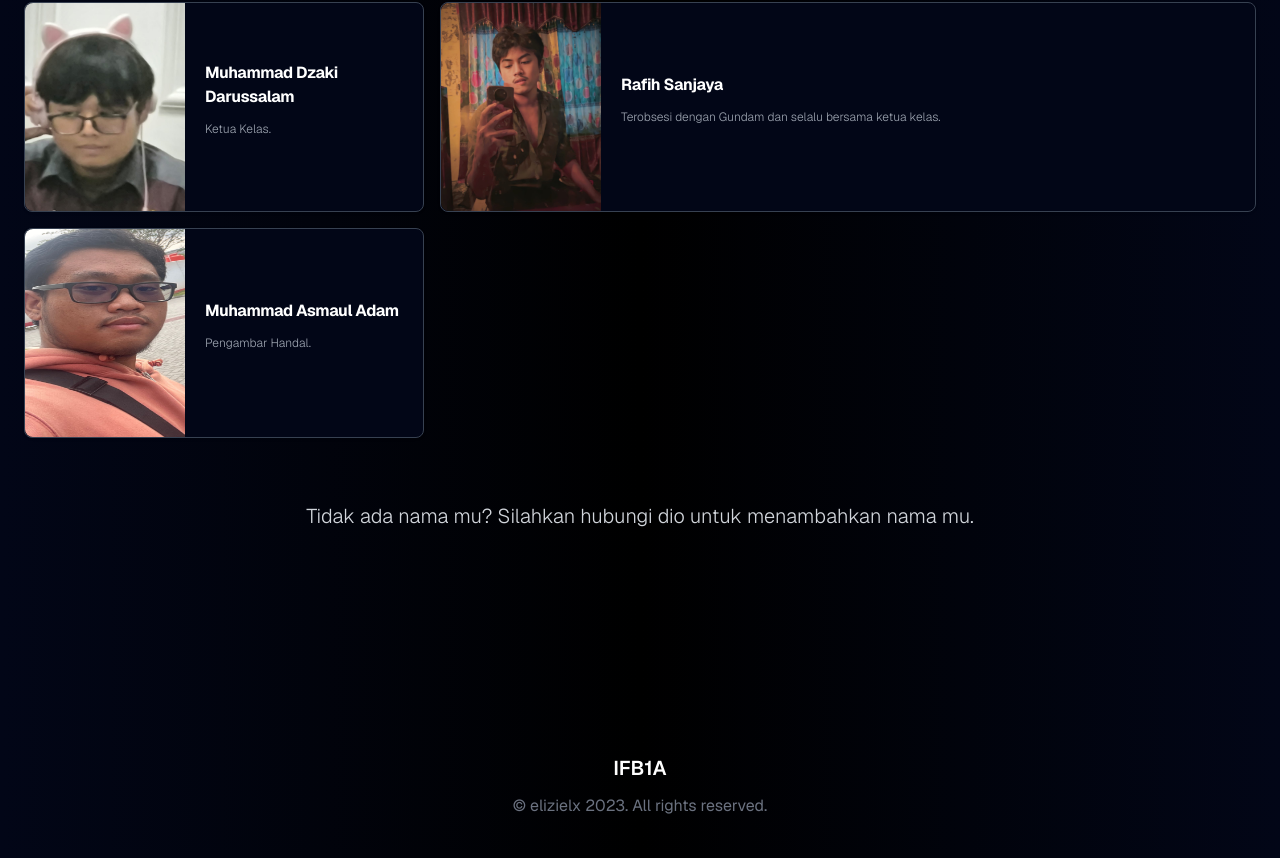
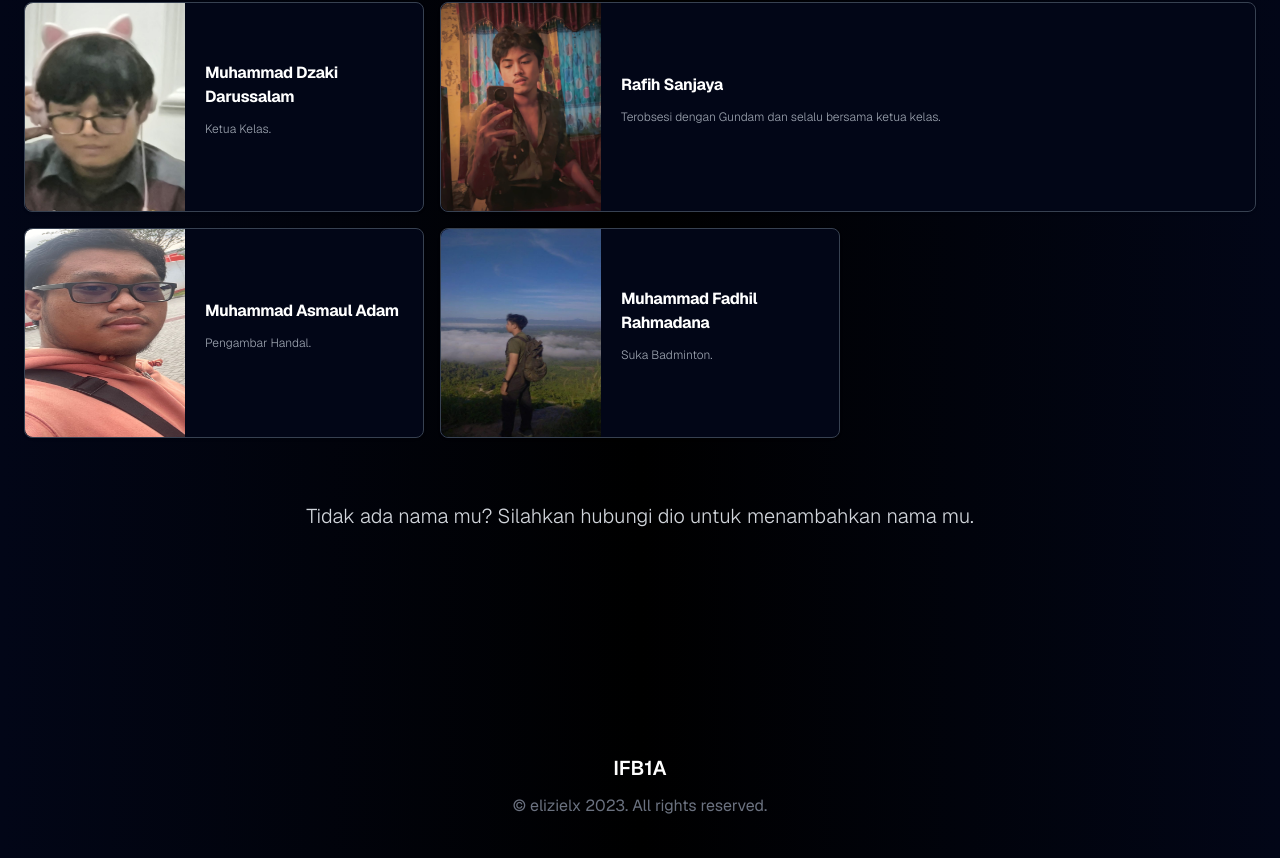
Before and after one commit to elizielx/ifb1a, a Next.js app: page / in a window 1280 px wide. Shown: the part 1982-2840 px from the top of the page. Built offline with nearby package versions, Linux system fonts and the light colour scheme; what tailwindcss-bg-patterns would draw is missing.

Commit message:
feat: add a new person

```diff
--- a/src/components/anggota-kelas.tsx
+++ b/src/components/anggota-kelas.tsx
@@ -38,6 +38,12 @@ const anggota = [
     nama: "Muhammad Asmaul Adam",
     foto: "/anggota_kelas/Adam.jpg",
     deskripsi: "Pengambar Handal.",
+    isSpan: false,
+  },
+  {
+    nama: "Muhammad Fadhil Rahmadana",
+    foto: "/anggota_kelas/Fadhil.jpg",
+    deskripsi: "Suka Badminton.",
     isSpan: false,
   },
 ];
```
Also changed, not shown: public/anggota_kelas/Fadhil.jpg (added).
